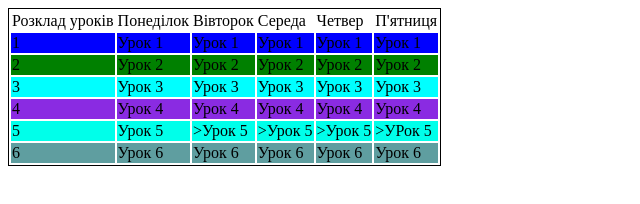
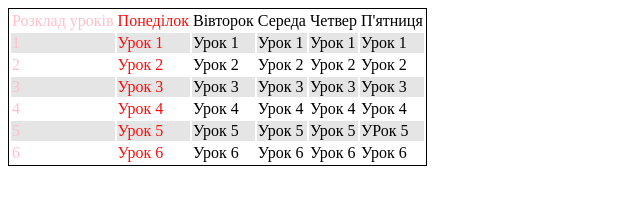
Before and after one commit to rakazabra/HW8, a plain HTML site: page secohd hw/index.html in a window 1280 px wide. Shown: the whole page, without its empty margins (0-640 px from the left). Drawn offline with Linux system fonts and the light colour scheme.

Commit message:
bugs fixed

```diff
--- a/secohd hw/index.html
+++ b/secohd hw/index.html
@@ -57,10 +57,10 @@
             <tr>
                 <td class="home5">5</td>
                 <td class="home5">Урок 5</td>
-                <td class="home5">>Урок 5</td>
-                <td class="home5">>Урок 5</td>
-                <td class="home5">>Урок 5</td>
-                <td class="home5">>УРок 5</td>
+                <td class="home5">Урок 5</td>
+                <td class="home5">Урок 5</td>
+                <td class="home5">Урок 5</td>
+                <td class="home5">УРок 5</td>
             </tr>
 
             <tr>
--- a/secohd hw/styles/stlyles.css
+++ b/secohd hw/styles/stlyles.css
@@ -2,25 +2,7 @@ table {
     border: 1px solid;
 }
 
-    .home1 {
-        background-color: blue;
-    }
 
-    .home2 {
-        background-color: green;
-    }
-
-    .home3 {
-        background-color: aqua;
-    }
-
-    .home4 {
-        background-color: blueviolet;
-    }
-
-    .home5 {
-        background-color: rgb(0, 255, 234);
-    }
 
     .home6 {
         background-color: cadetblue;
@@ -49,3 +31,23 @@ table {
     .home6:hover {
         background-color: rgb(0, 0, 0);
     }
+
+    tr:nth-child(even) td {
+        background-color: rgba(0, 0, 0, 0.1);
+    }
+
+    tr:nth-child(odd) td {
+        background-color: rgba(255, 255, 255, 0.1);
+    }
+
+    td:first-child {
+        background-color: blue;
+    }
+
+    td:nth-child(2) {
+        color: rgb(248, 16, 16);
+    }
+
+    td:nth-child(-n+1) {
+        color: pink;
+    }
```
